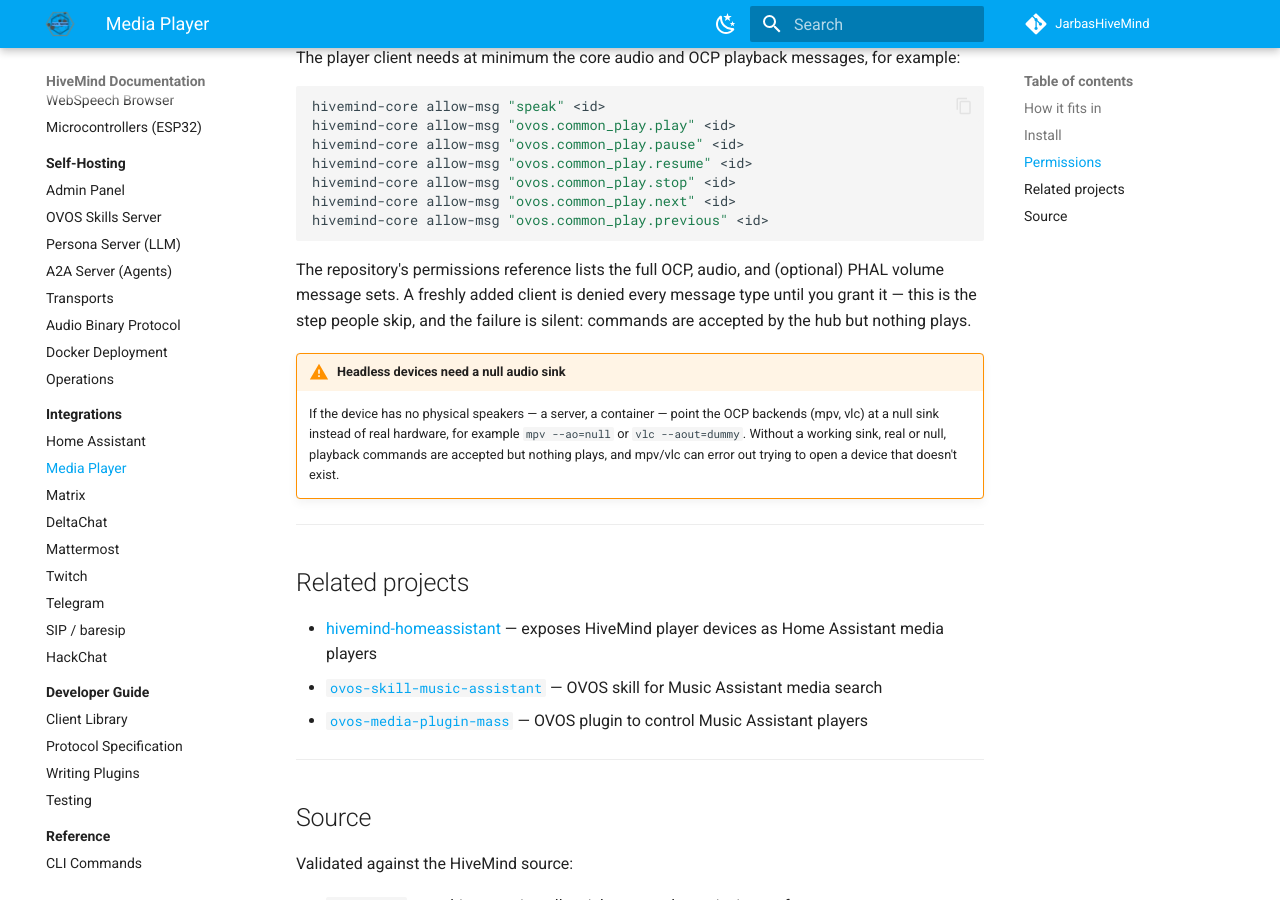
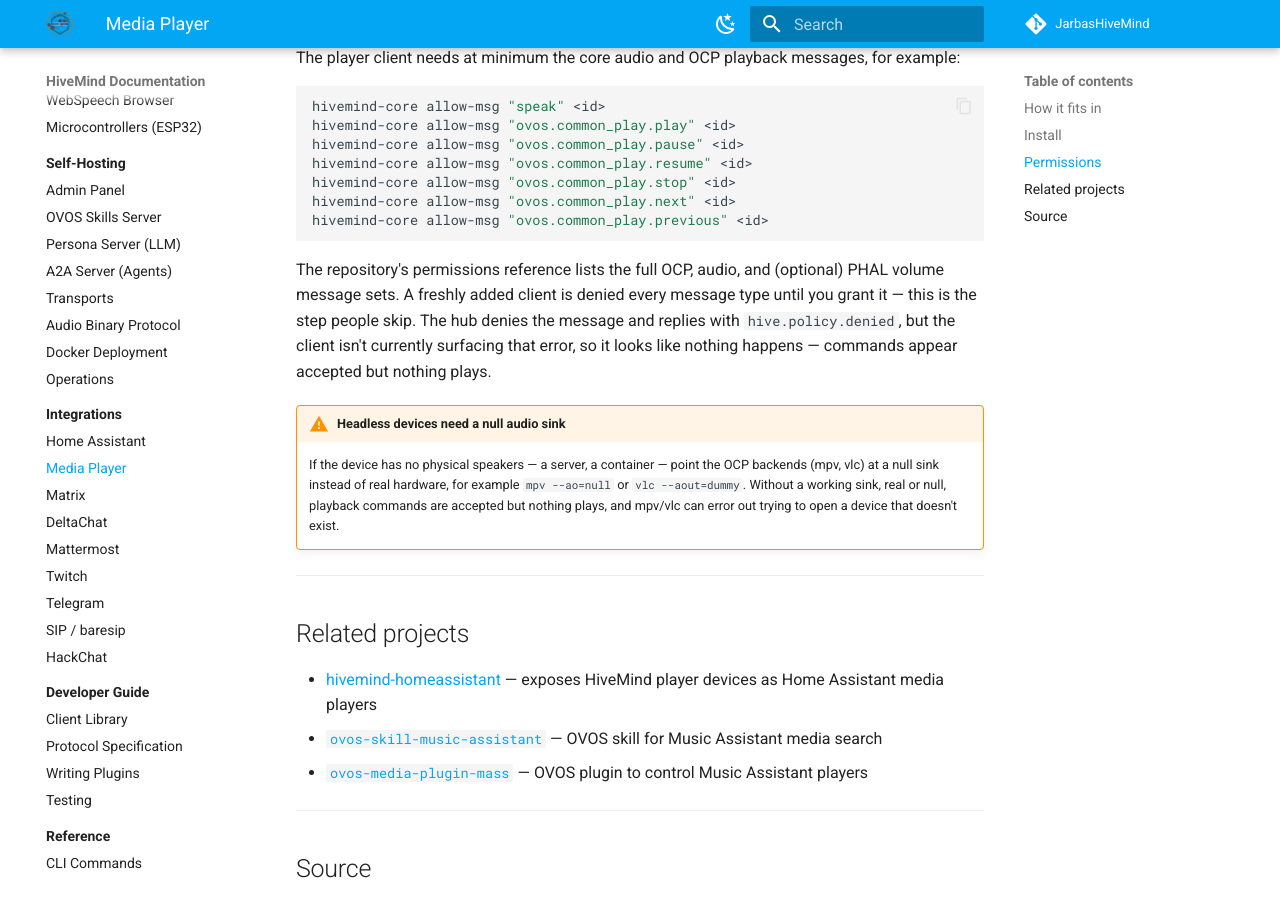
Before and after one commit to JarbasHiveMind/HiveMind-community-docs, an MkDocs documentation site: the page built from docs/integrations/media-player.md, in a window 1280 px wide and 900 px high, scrolled down 1666 px. Built offline with MkDocs 1.6.1 and Material for MkDocs 9.7.7, drawn with Linux system fonts in a browser that asks for light colours.

Commit message:
docs: fix media-player.md third instance of the 'total silence' misclaim

```diff
--- a/docs/integrations/media-player.md
+++ b/docs/integrations/media-player.md
@@ -90,8 +90,9 @@ hivemind-core allow-msg "ovos.common_play.previous" <id>
 
 The repository's permissions reference lists the full OCP, audio, and (optional) PHAL
 volume message sets. A freshly added client is denied every message type until you
-grant it — this is the step people skip, and the failure is silent: commands are
-accepted by the hub but nothing plays.
+grant it — this is the step people skip. The hub denies the message and replies with
+`hive.policy.denied`, but the client isn't currently surfacing that error, so it looks
+like nothing happens — commands appear accepted but nothing plays.
 
 !!! warning "Headless devices need a null audio sink"
     If the device has no physical speakers — a server, a container — point the OCP
```
